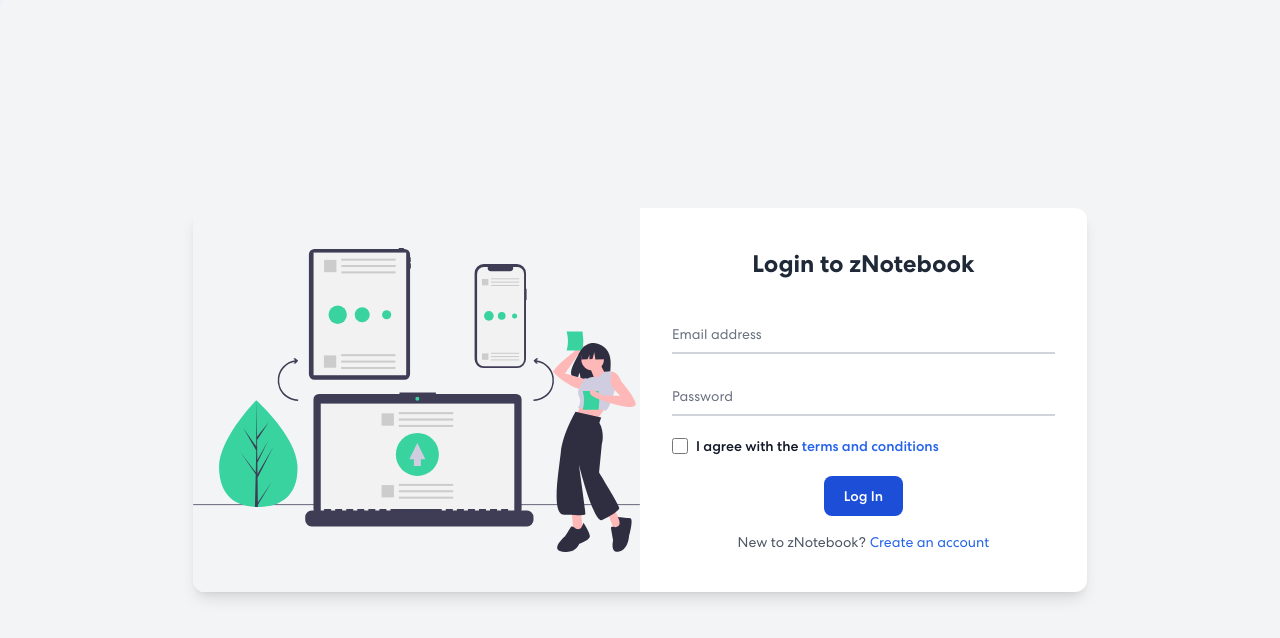
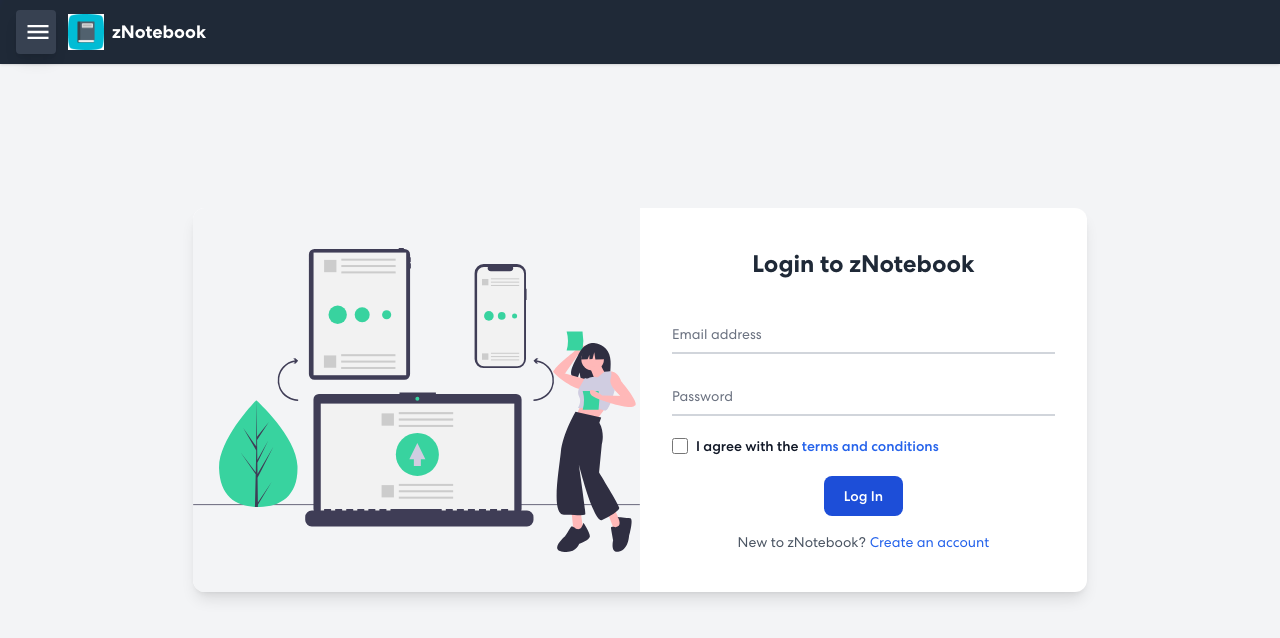
Before and after one commit to Mubassim-Khan/zNotebook, a React (Vite) app in the folder frontend/: page /login in a window 1280 px wide. Shown: the top 638 px of the page. Built offline with nearby package versions, Linux system fonts and the light colour scheme; no server answers.

Commit message:
fix: shift the button to Navbar

```diff
--- a/frontend/src/App.jsx
+++ b/frontend/src/App.jsx
@@ -9,9 +9,11 @@
 
 function App() {
   const [progress, setProgress] = useState(0);
+  const [sidebarOpen, setSidebarOpen] = useState(false);
+
   return (
     <>
-      {/* <Navbar /> */}
+      <Navbar open={sidebarOpen} setOpen={setSidebarOpen} />
       <LoadingBar
         color="blue"
         progress={progress}
@@ -25,7 +27,7 @@
           <Route
             exact
             path="/"
-            element={<Notes setProgress={setProgress} />}
+            element={<Notes open={sidebarOpen} setOpen={setSidebarOpen} />}
           ></Route>
         </Routes>
         <Routes>
--- a/frontend/src/components/Navbar.jsx
+++ b/frontend/src/components/Navbar.jsx
@@ -1,9 +1,11 @@
 import { useEffect, useState } from "react";
 import toast from "react-hot-toast";
-import Logo from "../assets/images/logo.png";
+import { IoMdMenu } from "react-icons/io";
 import { Link, useNavigate } from "react-router-dom";
 
-export const Navbar = () => {
+import Logo from "../assets/images/logo.png";
+
+export const Navbar = ({ open, setOpen }) => {
   const userName = localStorage.getItem("name");
 
   const navigate = useNavigate();
@@ -15,12 +17,33 @@
   };
 
   return (
-    <nav className={"w-full fixed top-0 z-50 transition-all bg-black shadow"}>
+    <nav
+      className={"w-full fixed top-0 z-50 transition-all bg-gray-800 shadow"}
+    >
       <div className="container mx-auto px-4 flex items-center justify-between h-16">
-        <Link to="/" className="flex items-center">
-          <img className="h-9 mr-2" src={Logo} alt="Logo" />
-          <span className="font-bold text-lg">zNotebook</span>
-        </Link>
+        <div className="flex items-center">
+          {/* Sidebar toggle button */}
+          {open ? (
+            <span
+              className="mr-3 p-2"
+              style={{ width: 40, display: "inline-block" }}
+            />
+          ) : (
+            <button
+              className="mr-3 p-2 bg-gray-700 text-white shadow-lg hover:bg-gray-800 transition rounded"
+              onClick={() => setOpen(true)}
+              aria-label="Open sidebar"
+              style={{ width: 40 }}
+            >
+              <IoMdMenu size={28} />
+            </button>
+          )}
+          <Link to="/" className="flex items-center">
+            <img className="h-9 mr-2" src={Logo} alt="Logo" />
+            <span className="font-bold text-lg">zNotebook</span>
+          </Link>
+        </div>
+
         {localStorage.getItem("token") && (
           <div className="flex items-center space-x-4">
             <span className="text-gray-200">
--- a/frontend/src/components/Notes.jsx
+++ b/frontend/src/components/Notes.jsx
@@ -6,10 +6,9 @@
 import { Sidebar } from "./Sidebar";
 import { NoteCard } from "./NoteCard";
 
-export const Notes = (props) => {
+export const Notes = ({ open, setOpen }) => {
   // To update Top Loading Bar and change Title of tab
   const updateProgress = () => {
-    props.setProgress(100);
     document.title = "Your Notes - zNotebook";
   };
 
@@ -43,11 +42,7 @@
   return (
     <div className="flex min-h-screen bg-gray-900">
       {/* Sidebar */}
-      <Sidebar
-        open={sidebarOpen}
-        setOpen={setSidebarOpen}
-        onOpenNote={setActiveNote}
-      />
+      <Sidebar open={open} setOpen={setOpen} />
 
       {/* Main content area */}
       <main className="flex-1 flex items-center justify-center transition-all duration-300">
@@ -68,7 +63,7 @@
             <button
               onClick={() => setWriting(true)}
               type="button"
-              className="text-white bg-gradient-to-br from-green-400 to-blue-600 hover:bg-gradient-to-bl focus:ring-4 focus:outline-none dark:focus:ring-green-800 font-medium rounded-lg text-lg px-8 py-4 text-center mb-2 mt-5 shadow-lg"
+              className="text-white bg-gradient-to-br from-green-400 to-blue-600 hover:bg-gradient-to-bl font-medium rounded-lg text-lg px-8 py-4 text-center mb-2 mt-5 shadow-lg"
             >
               Create Blog
             </button>
--- a/frontend/src/components/Sidebar.jsx
+++ b/frontend/src/components/Sidebar.jsx
@@ -70,9 +70,9 @@
     <>
       {/* Sidebar */}
       <div
-        className={`h-screen ${
+        className={`fixed left-0 top-16 h-[calc(100vh-4rem)] ${
           open ? "w-72" : "w-0"
-        } bg-gray-800 shadow-lg z-40 flex flex-col transition-all duration-300 overflow-hidden`}
+        } bg-gray-800 shadow-lg z-60 flex flex-col transition-all duration-300 overflow-hidden`}
       >
         {open && (
           <>
@@ -163,16 +163,6 @@
           </>
         )}
       </div>
-      {/* Sidebar Toggle Button */}
-      {!open && (
-        <button
-          className="fixed top-5 left-5 z-50 p-2 bg-gray-700 text-white shadow-lg hover:bg-gray-800 transition"
-          onClick={() => setOpen(true)}
-          aria-label="Open sidebar"
-        >
-          <IoMdMenu size={28} />
-        </button>
-      )}
       <DeleteModal
         removeArticle={async (id) => {
           try {
```
